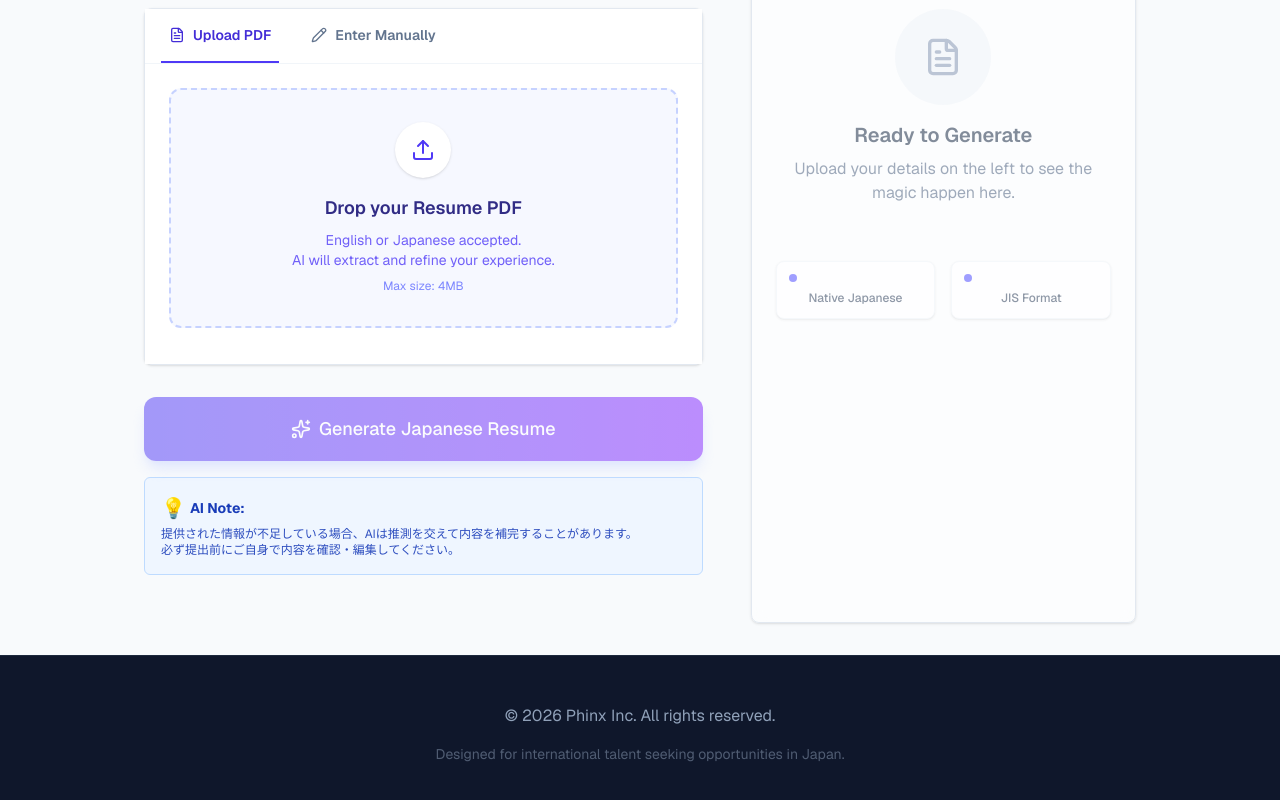
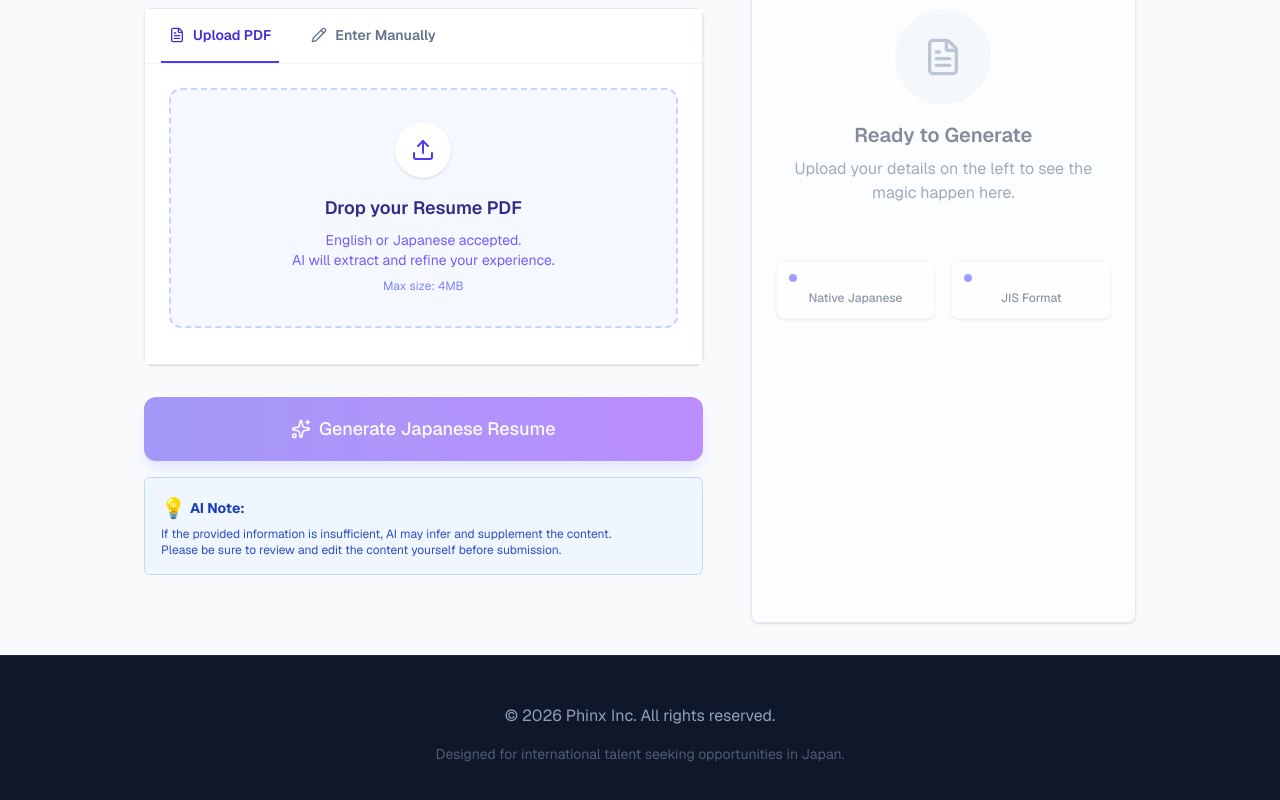
Before and after one commit to kyoheinishi-phinx/AI-rirekisho-builder, a Next.js app: page / in a window 1280 px wide. Shown: the part 1736-2536 px from the top of the page. Built offline with nearby package versions, Linux system fonts and the light colour scheme.

Commit message:
Enhance manual form buttons and translate disclaimer to English

```diff
--- a/src/app/page.tsx
+++ b/src/app/page.tsx
@@ -512,8 +512,8 @@ export default function Home() {
                  <div className="bg-blue-50 border border-blue-200 rounded-md p-4 text-sm text-blue-800 mt-2 text-left">
                     <p className="font-bold mb-1 flex items-center"><span className="text-xl mr-1">💡</span> AI Note:</p>
                     <p className="text-xs opacity-90">
-                      提供された情報が不足している場合、AIは推測を交えて内容を補完することがあります。
-                      <br/>必ず提出前にご自身で内容を確認・編集してください。
+                      If the provided information is insufficient, AI may infer and supplement the content.
+                      <br/>Please be sure to review and edit the content yourself before submission.
                     </p>
                  </div>
               </div>
--- a/src/components/resume-form/ManualForm.tsx
+++ b/src/components/resume-form/ManualForm.tsx
@@ -148,7 +148,7 @@ export function ManualForm({ formData, setFormData }: ManualFormProps) {
                 </CardContent>
               </Card>
             ))}
-            <Button onClick={addEducation} variant="outline" className="w-full border-dashed border-indigo-300 text-indigo-600 hover:bg-indigo-50">
+            <Button onClick={addEducation} variant="default" className="w-full bg-indigo-600 hover:bg-indigo-700 text-white shadow-sm">
               <Plus className="w-4 h-4 mr-2" /> Add Education
             </Button>
           </div>
@@ -215,7 +215,7 @@ export function ManualForm({ formData, setFormData }: ManualFormProps) {
                 </CardContent>
               </Card>
             ))}
-            <Button onClick={addWork} variant="outline" className="w-full border-dashed border-indigo-300 text-indigo-600 hover:bg-indigo-50">
+            <Button onClick={addWork} variant="default" className="w-full bg-indigo-600 hover:bg-indigo-700 text-white shadow-sm">
               <Plus className="w-4 h-4 mr-2" /> Add Work Experience
             </Button>
           </div>
```
